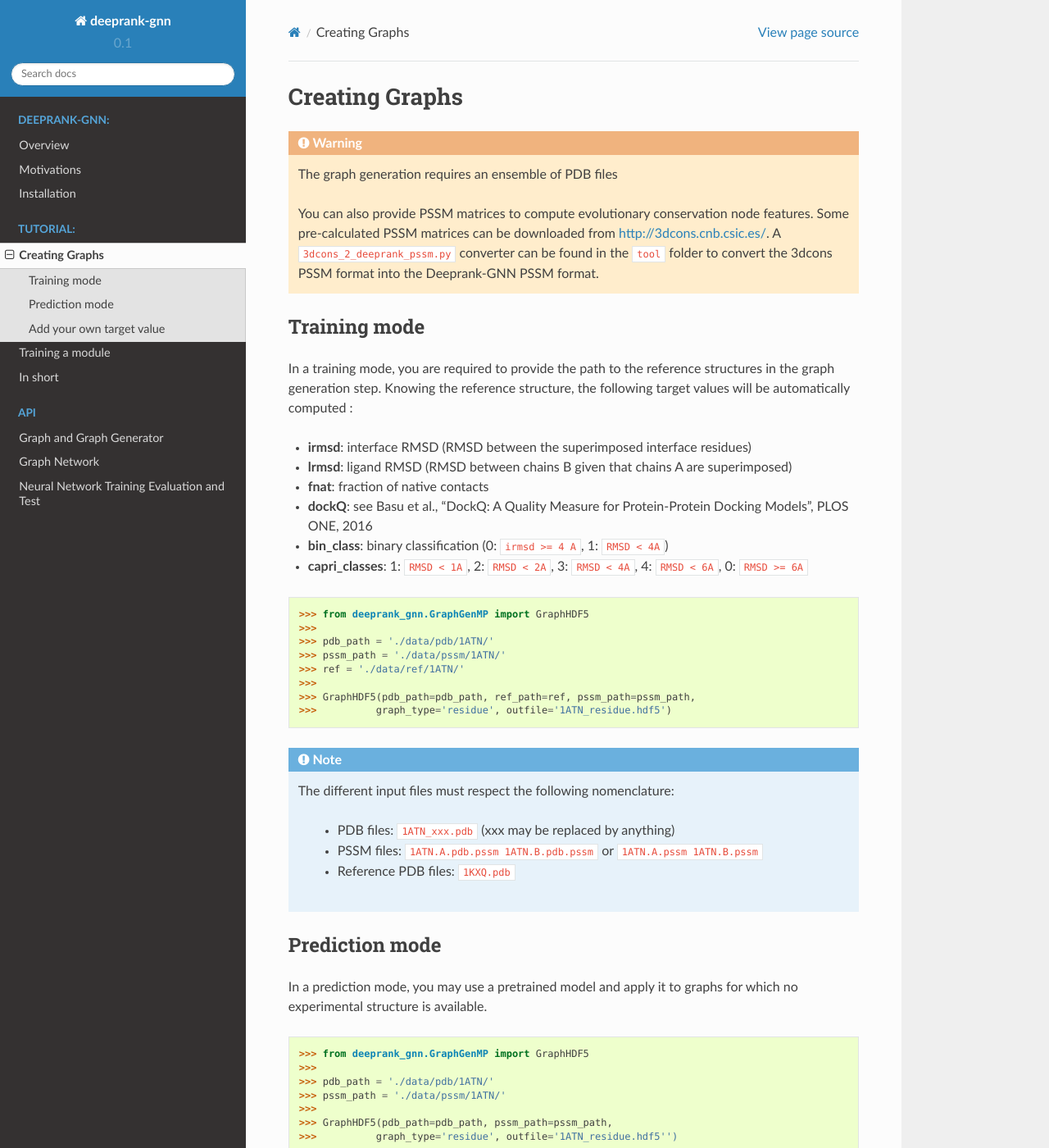
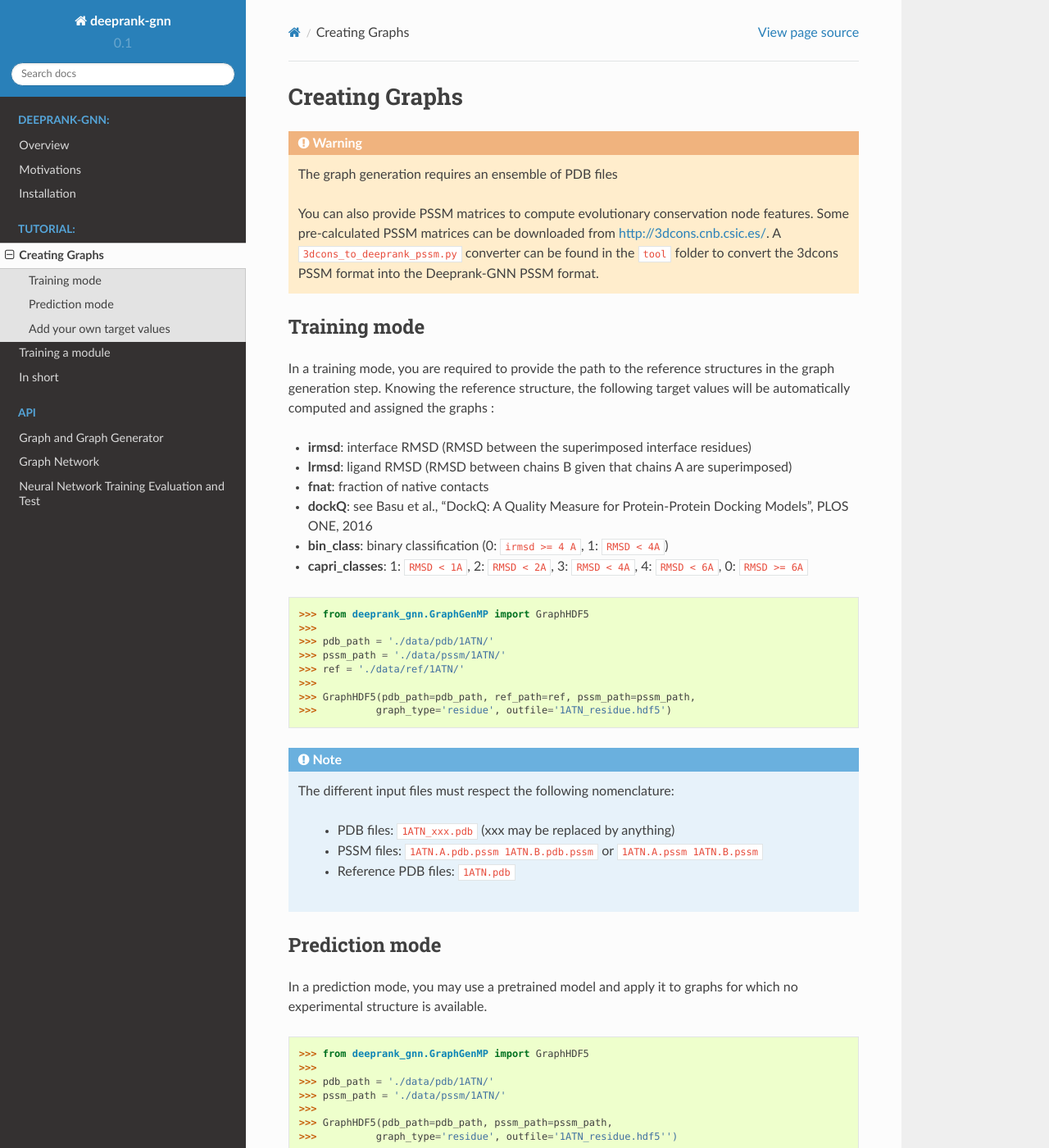
Before and after one commit to DeepRank/Deeprank-GNN, a Sphinx documentation site: the page built from docs/tutorial.generate_graph.rst, in a window 1280 px wide and 1400 px high. Shown: the whole window at 82% size. Built offline with Sphinx 7.4.7 and the Read the Docs theme 2.0.0, drawn with Linux system fonts in a browser that asks for light colours; some of the changed text lies outside the part shown.

Commit message:
Update tutorial.generate_graph.rst

```diff
--- a/docs/tutorial.generate_graph.rst
+++ b/docs/tutorial.generate_graph.rst
@@ -5,13 +5,13 @@ Creating Graphs
   The graph generation requires an ensemble of PDB files
 
   You can also provide PSSM matrices to compute evolutionary conservation node features. Some pre-calculated PSSM matrices can be downloaded from http://3dcons.cnb.csic.es/.
-  A ``3dcons_2_deeprank_pssm.py`` converter can be found in the ``tool`` folder to convert the 3dcons PSSM format into the Deeprank-GNN PSSM format.
+  A ``3dcons_to_deeprank_pssm.py`` converter can be found in the ``tool`` folder to convert the 3dcons PSSM format into the Deeprank-GNN PSSM format.
 
 
 Training mode
 -------------------------------------
 
-In a training mode, you are required to provide the path to the reference structures in the graph generation step. Knowing the reference structure, the following target values will be automatically computed :
+In a training mode, you are required to provide the path to the reference structures in the graph generation step. Knowing the reference structure, the following target values will be automatically computed and assigned the graphs :
 
 - **irmsd**: interface RMSD (RMSD between the superimposed interface residues)
 
@@ -40,7 +40,7 @@ In a training mode, you are required to provide the path to the reference struct
 
    - PDB files: ``1ATN_xxx.pdb`` (xxx may be replaced by anything)
    - PSSM files: ``1ATN.A.pdb.pssm 1ATN.B.pdb.pssm`` or ``1ATN.A.pssm 1ATN.B.pssm``
-   - Reference PDB files: ``1KXQ.pdb``
+   - Reference PDB files: ``1ATN.pdb``
 
 
 Prediction mode
@@ -56,7 +56,7 @@ In a prediction mode, you may use a pretrained model and apply it to graphs for
 >>> GraphHDF5(pdb_path=pdb_path, pssm_path=pssm_path,
 >>>          graph_type='residue', outfile='1ATN_residue.hdf5'')
 
-Add your own target value
+Add your own target values
 -------------------------------------
 
 The automatically computed target values are docking related, which may not match your research requirement.
@@ -76,7 +76,8 @@ You may instead generate the PPI graphs and add your own target values.
 
 .. note::
   The list of target values should respect the following format:
-  1ATN_xxx-1.pdb 0
-  1ATN_xxx-2.pdb 1
-  1ATN_xxx-3.pdb 0
-  1ATN_xxx-4.pdb 0
+
+  ``1ATN_xxx-1.pdb 0``
+  ``1ATN_xxx-2.pdb 1``
+  ``1ATN_xxx-3.pdb 0``
+  ``1ATN_xxx-4.pdb 0``
```
